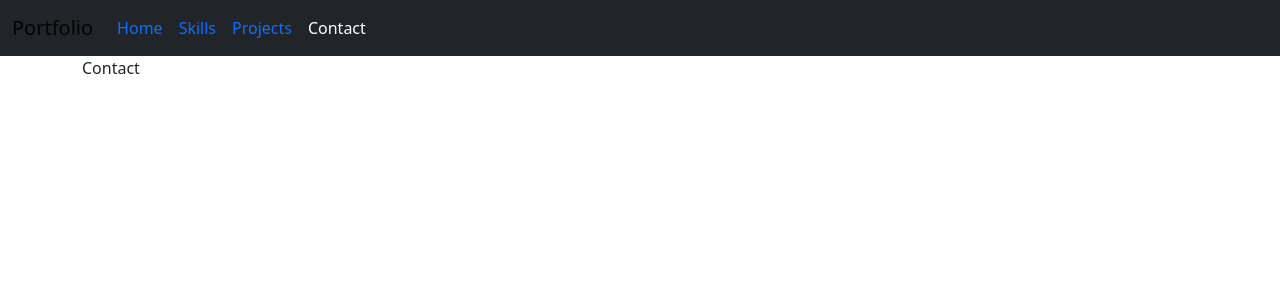
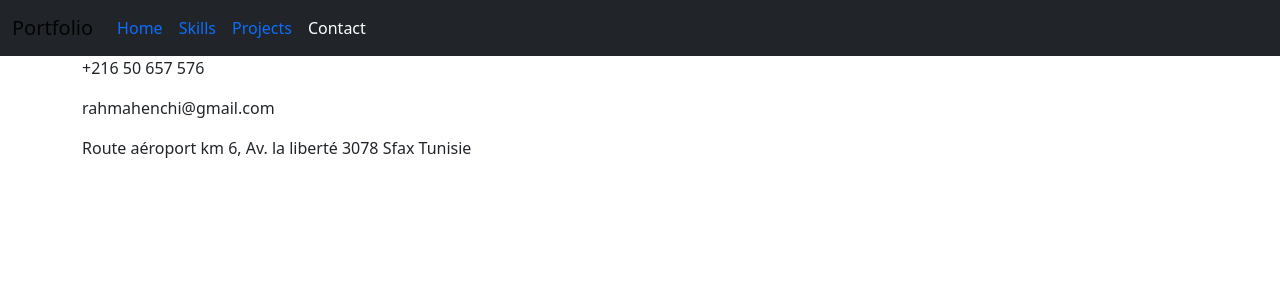
Before and after one commit to RahmaHenchi/porfolio, a React (Create React App) app: page /Contact in a window 1280 px wide. Shown: the top 300 px of the page. Built offline with nearby package versions, Linux system fonts and the light colour scheme.

Commit message:
added informations from the contact.js page

```diff
--- a/src/Pages/Contact.js
+++ b/src/Pages/Contact.js
@@ -1,8 +1,25 @@
 import React from 'react'
-
+const contactInfo = {
+  Phone: '+216 50 657 576',
+  Email: 'rahmahenchi@gmail.com',
+  Address: 'Route aéroport km 6, Av. la liberté 3078 Sfax Tunisie'
+}
 function Contact() {
   return (
-    <div>Contact</div>
+    <div>
+      <div className='contact-item'>
+        <i class="bi bi-telephone-fill"></i>
+        <p>{contactInfo.Phone}</p>
+      </div>
+      <div className='contact-item'>
+        <i class="bi bi-envelope"></i>
+        <p>{contactInfo.Email}</p>
+      </div>
+      <div className='contact-item'>
+        <i class="bi bi-geo-alt-fill"></i>
+        <p>{contactInfo.Address}</p>
+      </div>
+    </div>
   )
 }
 
```
Also changed, not shown: public/manifest.json (added).
